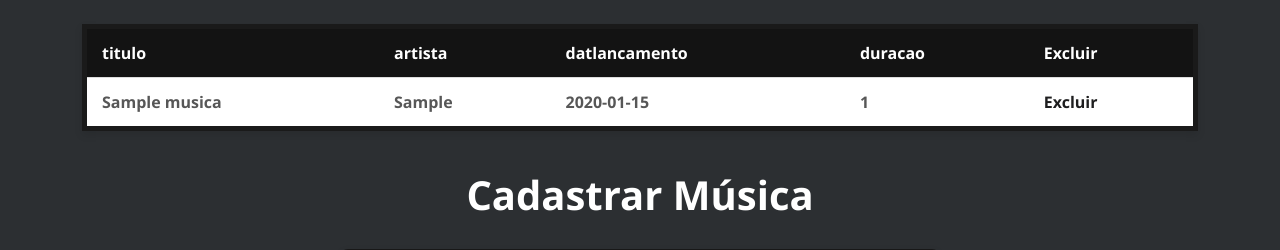
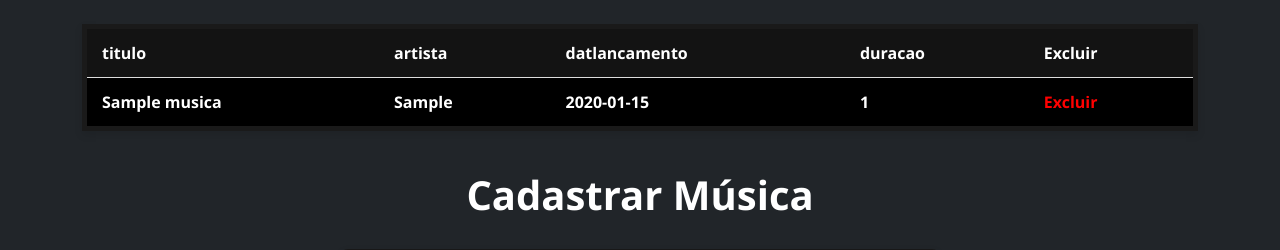
Before and after one commit to Luizgustavofidelis/trabalhodanielfinal, a PHP site: page / in a window 1280 px wide. Shown: the part 144-394 px from the top of the page. Run offline with PHP 8.4, Linux system fonts and the light colour scheme; tables that the repository leaves empty hold one stand-in row (values such as "Sample post").

Commit message:
Add files via upload

```diff
--- a/TrabalhoDaniel/index.php
+++ b/TrabalhoDaniel/index.php
@@ -82,7 +82,7 @@ if ($_SERVER['REQUEST_METHOD'] == 'POST') {
     <link rel="stylesheet" href="style/estilo.css">
 </head>
 
-<body>
+<body class="bg-dark text-white">
 <div id="header" class="container mt-4 mb-4">
     <div class="d-flex flex-column flex-md-row align-items-center justify-content-center gap-3">
         <img src="1e0c2610-bd29-4dea-8e9d-eb3931a6632a-removebg-preview.png" alt="Logo" style="max-height: 100px;">
@@ -109,7 +109,7 @@ if ($_SERVER['REQUEST_METHOD'] == 'POST') {
                 <td><?= $m["artista"] ?></td>
                 <td><?= $m["data_lancamento"] ?></td>
                 <td><?= $m["duracao"] ?></td>
-                <td><a href="excluir.php?excluir=<?= $m["id"] ?>">Excluir</a></td>
+                <td><a href="excluir.php?excluir=<?= $m["id"] ?>" style="color: red;">Excluir</a></td>
             </tr>
         <?php endforeach; ?>
     </table>
--- a/TrabalhoDaniel/style/estilo.css
+++ b/TrabalhoDaniel/style/estilo.css
@@ -22,6 +22,9 @@ table {
     background-color: white;
     border: 5px solid #1a1a1a
 
+}
+tr{
+    background-color: #000000;
 }
 
 th, td {
```
